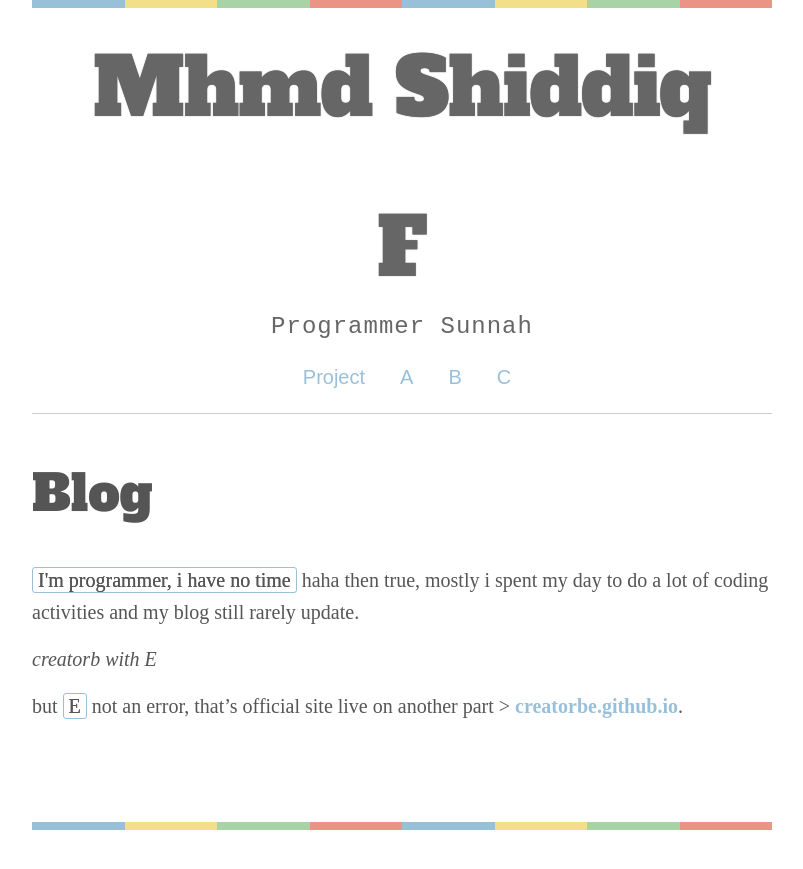
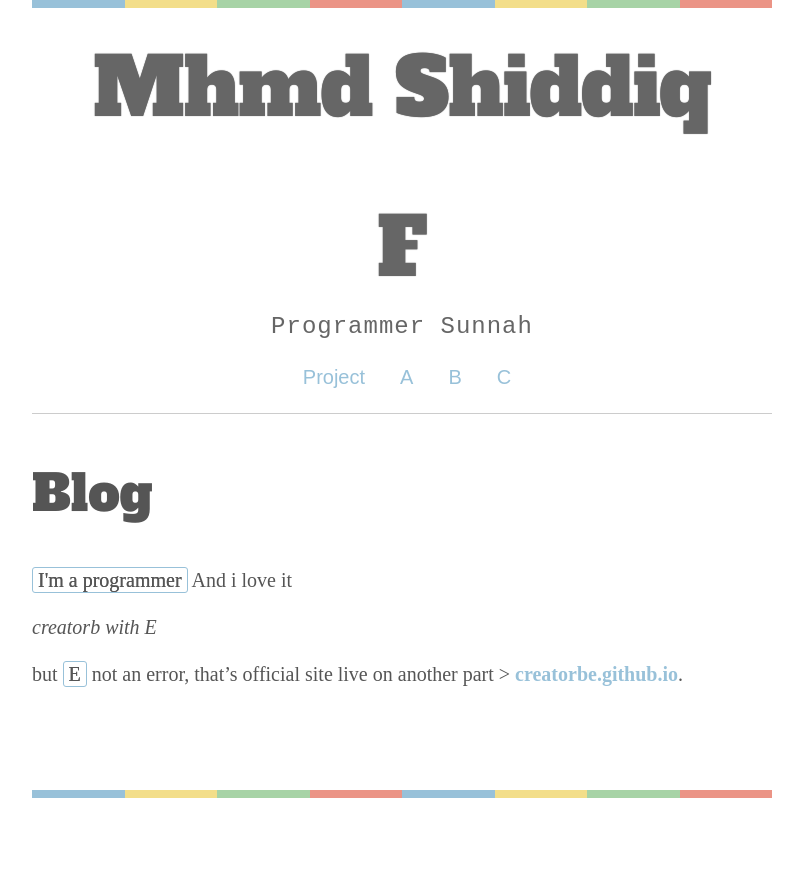
Before and after one commit to messidiq/messidiq.d.io, a Jekyll site: the page built from _pages/blog.md, in a window 1280 px wide. Shown: the top 869 px of the page, without its empty margins (238-1041 px from the left). Built offline with Jekyll 4.4.1, drawn with Linux system fonts in a browser that asks for light colours; some web fonts are replaced.

Commit message:
Update 1

```diff
--- a/_pages/blog.md
+++ b/_pages/blog.md
@@ -4,7 +4,7 @@ title: Blog
 permalink: /blog/
 ---
 
-`I'm programmer, i have no time` haha then true, mostly i spent my day to do a lot of coding activities and my blog still rarely update.
+`I'm a programmer` And i love it
 
 _creatorb with E_
 
```
Also changed, not shown: _pages/contact.md (+1 -1 lines).
